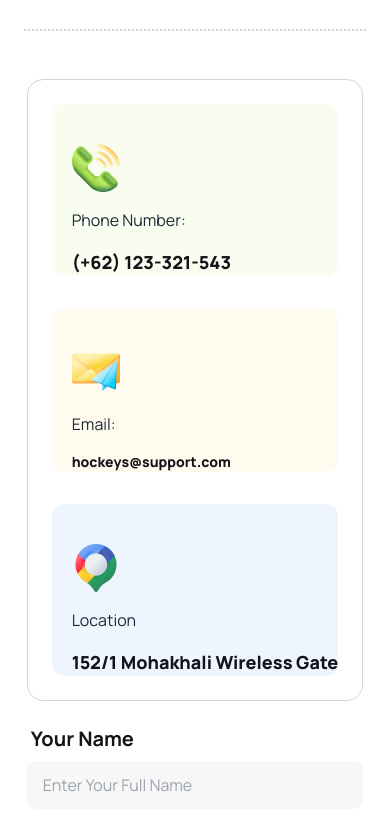
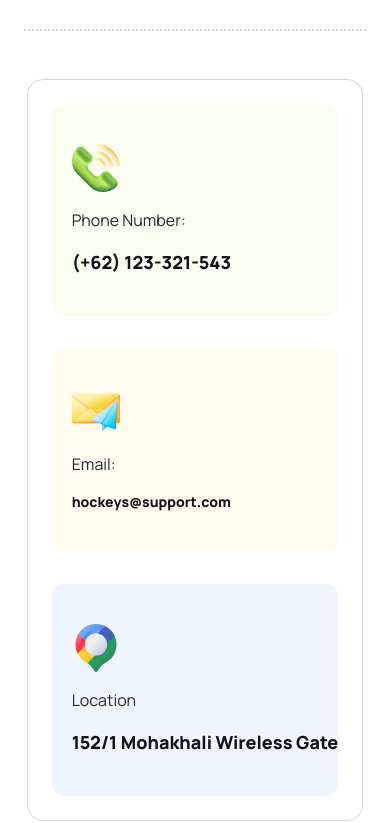
Before and after one commit to jonayeds/Assignment-3, a plain HTML site: page index.html in a window 390 px wide. Shown: the part 8781-9604 px from the top of the page. Drawn offline with nearby package versions, Linux system fonts and the light colour scheme.

Commit message:
responsiveness done

```diff
--- a/index.html
+++ b/index.html
@@ -361,17 +361,17 @@
         <div class="hero  ">
           <div class="hero-content flex-col lg:flex-row p-0">
            <div class="lg:p-12 p-6 border-[1px] border-gray-300 rounded-2xl space-y-8">
-            <div class="md:pl-10 pl-5 pt-10 bg-[#BCED6D1A] rounded-xl space-y-4">
+            <div class="md:p-10 pl-5 pt-10 pb-10 bg-[#BCED6D1A] rounded-xl space-y-4">
               <img src="./Images/Group 1171275317.png" alt="">
               <p>Phone Number:</p>
               <h2 class="text-[#131318] text-lg font-extrabold">(+62) 123-321-543</h2>
             </div>
-            <div class="md:pl-10 pl-5 pt-10 bg-[#FDDD5F1A] rounded-xl space-y-4">
+            <div class="md:p-10 pl-5 pt-10 pb-10 bg-[#FDDD5F1A] rounded-xl space-y-4">
               <img src="./Images/Group 1171275318.png" alt="">
               <p>Email:</p>
               <h2 class="text-[#131318] md:text-lg text-sm font-extrabold">hockeys@support.com</h2>
             </div>
-            <div class="md:pl-10 pl-5 pt-10 bg-[#629CF31A] rounded-xl space-y-4">
+            <div class="md:p-10 pl-5 pt-10 pb-10 bg-[#629CF31A] rounded-xl space-y-4">
               <img src="./Images/Group 1171275321.png" alt="">
               <p>Location</p>
               <h2 class="text-[#131318] text-lg font-extrabold">152/1 Mohakhali Wireless Gate</h2>
```
